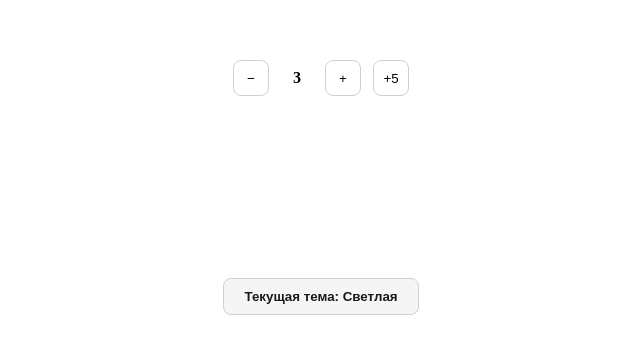
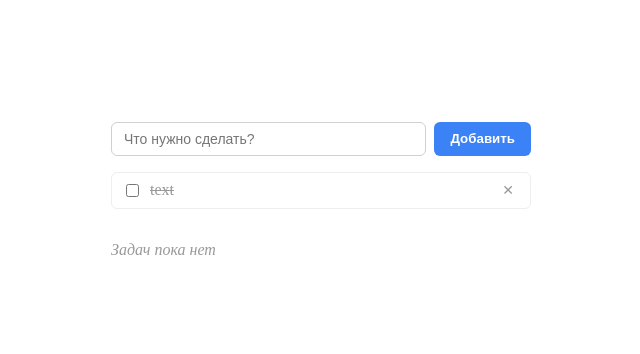
Before and after one commit to mejiamin/redux, a React (Vite) app: page / in a window 1280 px wide. Shown: the part 130-484 px from the top of the page, without its empty margins (319-959 px from the left). Built offline with nearby package versions, Linux system fonts and the light colour scheme.

Commit message:
learned lesson-4

```diff
--- a/src/App.tsx
+++ b/src/App.tsx
@@ -1,10 +1,9 @@
-import { Counter, Theme } from "./features"
+import { TodoList } from "./features"
 
 export const App = () => {
   return (
     <div className='App'>
-      <Counter />
-      <Theme />
+      <TodoList />
     </div>
   )
 }
--- a/src/app/hooks.ts
+++ b/src/app/hooks.ts
@@ -0,0 +1,5 @@
+import { useDispatch, useSelector } from "react-redux";
+import { type RootState, type AppDispatch } from "./store";
+
+export const useAppDispatch = useDispatch.withTypes<AppDispatch>()
+export const useAppSelectore = useSelector.withTypes<RootState>()
--- a/src/features/counter/Counter.tsx
+++ b/src/features/counter/Counter.tsx
@@ -1,21 +1,29 @@
+import { useAppDispatch, useAppSelectore } from '@/app/hooks'
+import { decremented, incremented, incrementedByAmount } from './counterSlice'
 import styles from './counter.module.css'
 
 export const Counter = () => {
+  const count = useAppSelectore(state => state.counter.value)
+  const dispatch = useAppDispatch()
+
   return (
     <div className={styles.wrapper}>
       <button
         className={styles.button}
+        onClick={() => dispatch(decremented())}
       >
         −
       </button>
-      <span className={styles.value}>3</span>
+      <span className={styles.value}>{count}</span>
       <button
         className={styles.button}
+        onClick={() => dispatch(incremented())}
       >
         +
       </button>
       <button
         className={styles.button}
+        onClick={() => dispatch(incrementedByAmount(5))}
       >
         +5
       </button>
--- a/src/features/index.ts
+++ b/src/features/index.ts
@@ -1,2 +1,3 @@
 export { Counter } from "./counter/Counter"
 export { Theme } from "./theme/Theme"
+export { TodoList } from "./todos/TodoList"
--- a/src/features/theme/Theme.tsx
+++ b/src/features/theme/Theme.tsx
@@ -1,11 +1,17 @@
+import { useAppDispatch, useAppSelectore } from '@/app/hooks'
+import { themeToggled } from './themeSlice'
 import styles from './theme.module.css'
 
 export const Theme = () => {
+  const mode = useAppSelectore(state => state.theme.mode)
+  const dispatch = useAppDispatch()
+
   return (
     <button
-      className={styles.light}
+      className={mode === 'dark' ? styles.dark : styles.light}
+      onClick={() => dispatch(themeToggled())}
     >
-      Текущая тема: Светлая
+      Текущая тема: {mode === 'dark' ? 'Темная' : 'Светлая'}
     </button>
   )
 }
--- /dev/null
+++ b/src/features/todos/TodoList.tsx
@@ -0,0 +1,44 @@
+import styles from './todoList.module.css'
+
+export function TodoList() {
+
+
+  return (
+    <div className={styles.wrapper}>
+      <div className={styles.inputRow}>
+        <input
+          className={styles.input}
+          type="text"
+          placeholder="Что нужно сделать?"
+        />
+        <button className={styles.addButton}>
+          Добавить
+        </button>
+      </div>
+
+      <ul className={styles.list}>
+
+        {/* todos.map */}
+        <li className={styles.item}>
+          <label className={styles.label}>
+            <input
+              type="checkbox"
+            />
+            <span className={styles.completed}>
+              text
+            </span>
+          </label>
+          <button
+            className={styles.removeButton}
+            aria-label="Удалить задачу"
+          >
+            ✕
+          </button>
+        </li>
+
+      </ul>
+
+      <p className={styles.empty}>Задач пока нет</p>
+    </div>
+  )
+}
--- /dev/null
+++ b/src/features/todos/todoList.module.css
@@ -0,0 +1,84 @@
+.wrapper {
+  height: 80vh;
+  margin-inline: auto;
+
+  max-width: 420px;
+  display: flex;
+  justify-content: center;
+  flex-direction: column;
+  gap: 16px;
+}
+
+.inputRow {
+  display: flex;
+  gap: 8px;
+}
+
+.input {
+  flex: 1;
+  padding: 8px 12px;
+  border: 1px solid #d0d0d0;
+  border-radius: 6px;
+  font-size: 14px;
+}
+
+.addButton {
+  padding: 8px 16px;
+  border: none;
+  border-radius: 6px;
+  background: #3b82f6;
+  color: #fff;
+  cursor: pointer;
+  font-weight: 600;
+}
+
+.addButton:hover {
+  background: #2563eb;
+}
+
+.list {
+  list-style: none;
+  padding: 0;
+  margin: 0;
+  display: flex;
+  flex-direction: column;
+  gap: 6px;
+}
+
+.item {
+  display: flex;
+  align-items: center;
+  justify-content: space-between;
+  padding: 8px 10px;
+  border: 1px solid #eee;
+  border-radius: 6px;
+}
+
+.label {
+  display: flex;
+  align-items: center;
+  gap: 8px;
+  cursor: pointer;
+}
+
+.completed {
+  text-decoration: line-through;
+  color: #999;
+}
+
+.removeButton {
+  border: none;
+  background: transparent;
+  color: #999;
+  cursor: pointer;
+  font-size: 14px;
+}
+
+.removeButton:hover {
+  color: #e11d48;
+}
+
+.empty {
+  color: #999;
+  font-style: italic;
+}
```
Also changed, not shown: src/features/todos/todosSlice.ts (added), 1 other file (tests, documents, lock files or other folders).
